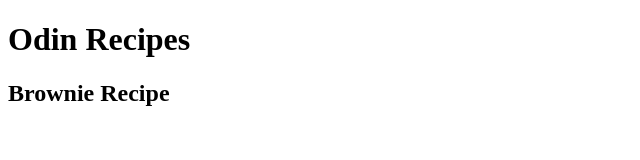
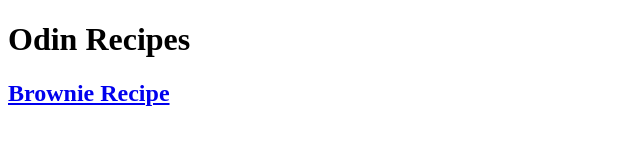
Before and after one commit to GDJK88/recipes, a plain HTML site: page index.html in a window 1280 px wide. Shown: the whole page, without its empty margins (0-640 px from the left). Drawn offline with Linux system fonts and the light colour scheme.

Commit message:
updated index.html

```diff
--- a/index.html
+++ b/index.html
@@ -8,6 +8,6 @@
 <body>
     <h1>Odin Recipes</h1>
 
-    <h2>Brownie Recipe</h2>
+    <h2><a href="./recipes/brownies.html">Brownie Recipe</a></h2>
 </body>
 </html>
```
